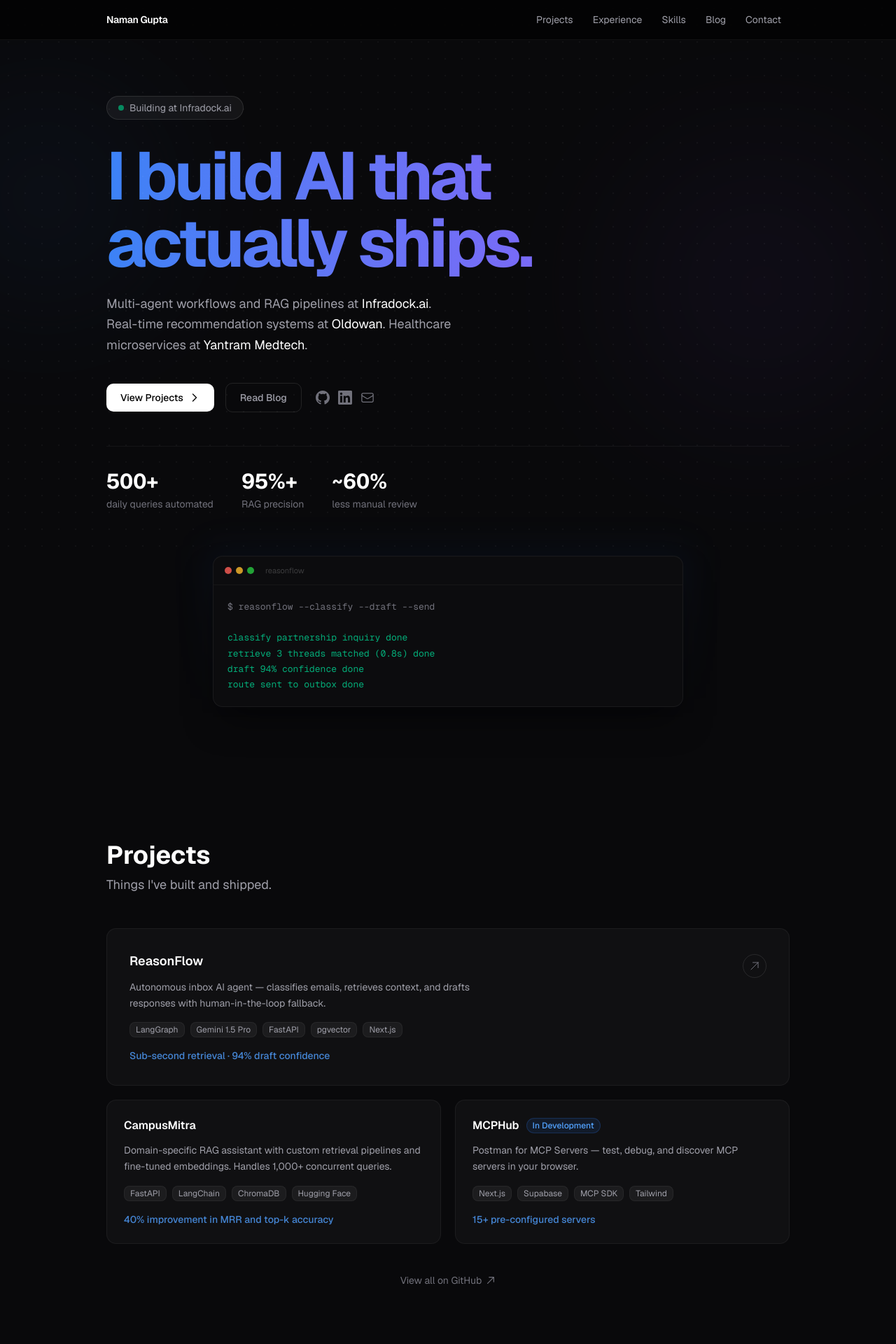
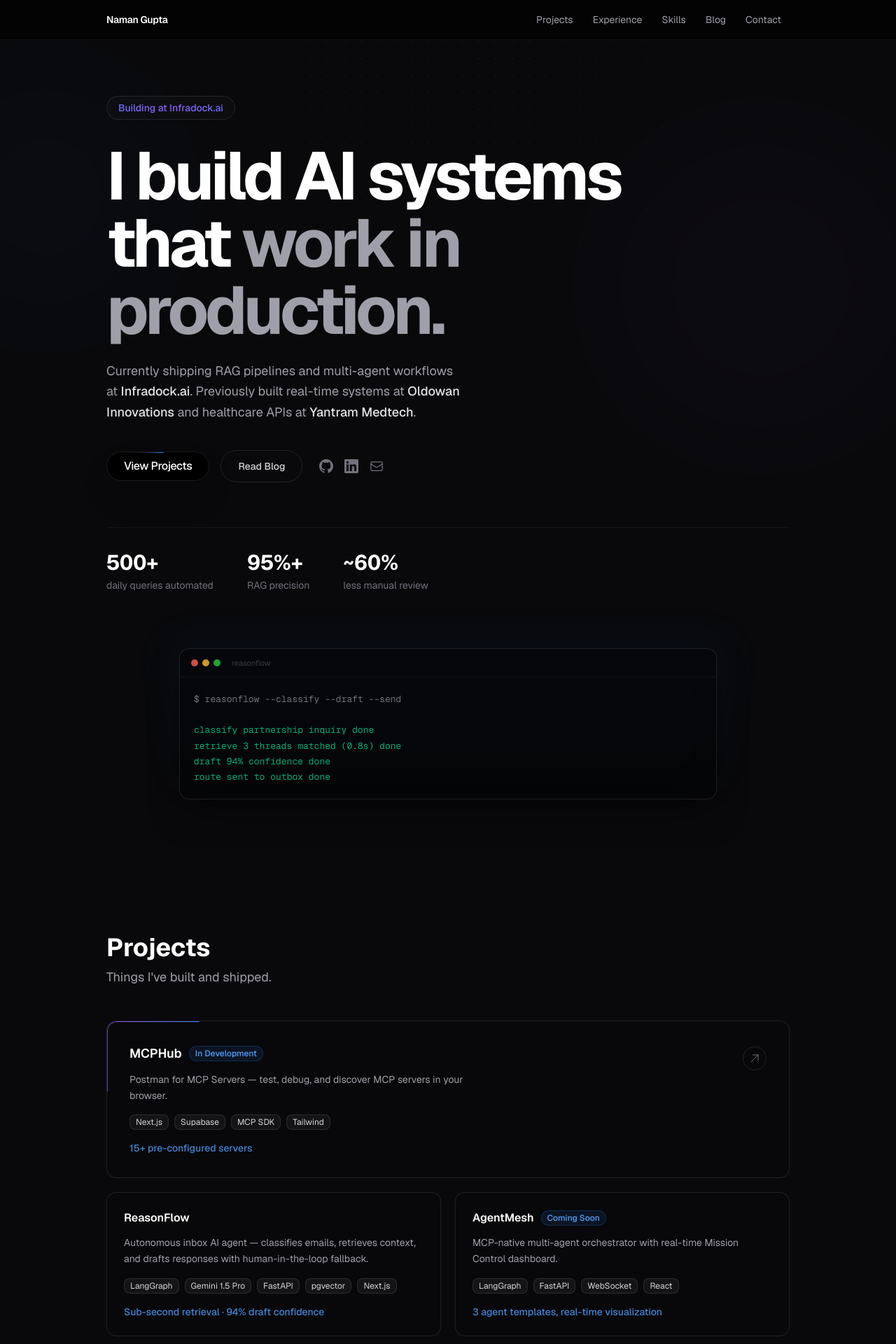
Before and after one commit to namanxdev/Portfolio, a Next.js app: page / in a window 1280 px wide. Shown: the top 1920 px of the page at 70% size. Built offline with nearby package versions, Linux system fonts and the light colour scheme.

Commit message:
style: enhance UI elements with improved colors and transitions; update project descriptions and metrics

```diff
--- a/app/globals.css
+++ b/app/globals.css
@@ -119,8 +119,10 @@ body::after {
   content: '';
   position: fixed;
   inset: 0;
-  background-image: radial-gradient(circle, rgba(255,255,255,0.04) 1px, transparent 1px);
+  background-image: radial-gradient(circle, rgba(255,255,255,0.05) 1px, transparent 1px);
   background-size: 24px 24px;
+  mask-image: radial-gradient(circle at 50% 0%, black, transparent 70%);
+  -webkit-mask-image: radial-gradient(circle at 50% 0%, black, transparent 70%);
   pointer-events: none;
   z-index: 0;
 }
--- a/components/BlogCard.tsx
+++ b/components/BlogCard.tsx
@@ -12,7 +12,7 @@ export function BlogCard({ title, date, excerpt, slug, readingTime }: BlogCardPr
   return (
     <Link
       href={`/blog/${slug}`}
-      className="group block rounded-xl border border-white/5 bg-zinc-900/50 p-5 transition-all duration-300 hover:border-blue-500/20 hover:bg-zinc-900/80 hover:shadow-[0_0_40px_rgba(59,130,246,0.06)]"
+      className="group block rounded-xl border border-white/10 bg-zinc-950/50 p-5 transition-all duration-500 hover:border-white/20 hover:bg-zinc-900/50"
     >
       <div className="mb-3 flex items-center gap-2 text-xs text-zinc-500">
         <span>{date}</span>
--- a/components/ProjectCard.tsx
+++ b/components/ProjectCard.tsx
@@ -21,13 +21,13 @@ export function ProjectCard({ title, description, tech, metric, href, status, fe
       href={href}
       target="_blank"
       rel="noopener noreferrer"
-      className={`group relative flex h-full flex-col overflow-hidden rounded-xl border border-white/5 bg-zinc-900/50 p-6 transition-all duration-300 hover:border-blue-500/20 hover:bg-zinc-900/80 hover:shadow-[0_0_40px_rgba(59,130,246,0.06)] ${
+      className={`group relative flex h-full flex-col overflow-hidden rounded-xl border border-white/10 bg-zinc-950/50 p-6 transition-all duration-500 hover:border-white/20 hover:bg-zinc-900/50 ${
         featured ? "sm:flex-row sm:items-start sm:gap-6 sm:p-8" : ""
       }`}
       onMouseEnter={() => setHovered(true)}
       onMouseLeave={() => setHovered(false)}
     >
-      {hovered && <BorderBeam size={featured ? 200 : 120} duration={6} colorFrom="#3b82f6" colorTo="#8b5cf6" />}
+      {featured && <BorderBeam size={200} duration={12} colorFrom="#3b82f6" colorTo="#8b5cf6" />}
 
       <div className="relative flex flex-1 flex-col">
         <div className="mb-3 flex items-center gap-2.5">
@@ -47,7 +47,7 @@ export function ProjectCard({ title, description, tech, metric, href, status, fe
           {tech.map((t) => (
             <span
               key={t}
-              className="rounded-md border border-white/5 bg-white/5 px-2 py-0.5 text-xs text-zinc-400"
+              className="rounded-md border border-white/10 bg-white/5 px-2 py-0.5 text-xs text-zinc-300"
             >
               {t}
             </span>
--- a/components/sections/Achievements.tsx
+++ b/components/sections/Achievements.tsx
@@ -32,7 +32,7 @@ export function Achievements() {
           {achievements.map((item) => (
             <div
               key={item.title}
-              className="rounded-lg border border-white/5 bg-zinc-900/50 p-4 transition-all duration-300 hover:border-blue-500/20 hover:bg-zinc-900/80"
+              className="rounded-lg border border-white/10 bg-zinc-950/50 p-4 transition-all duration-500 hover:border-white/20 hover:bg-zinc-900/50"
             >
               <p className="text-sm font-medium text-white">{item.title}</p>
               <p className="mt-1 text-xs text-blue-400">{item.result}</p>
--- a/components/sections/Contact.tsx
+++ b/components/sections/Contact.tsx
@@ -25,7 +25,7 @@ export function Contact() {
 
         <a
           href="mailto:namanguptabhopal@gmail.com"
-          className="group inline-flex items-center gap-2 rounded-lg bg-white px-6 py-3 text-sm font-medium text-black transition-all hover:bg-zinc-200"
+          className="group inline-flex items-center gap-2 rounded-full bg-white px-6 py-3 text-sm font-medium text-black transition-all hover:bg-zinc-200"
         >
           namanguptabhopal@gmail.com
           <svg className="h-4 w-4 transition-transform group-hover:translate-x-0.5" fill="none" viewBox="0 0 24 24" stroke="currentColor" strokeWidth={2}>
--- a/components/sections/Experience.tsx
+++ b/components/sections/Experience.tsx
@@ -50,7 +50,7 @@ export function Experience() {
           {experiences.map((exp) => (
             <div
               key={exp.company}
-              className="rounded-xl border border-white/5 bg-zinc-900/50 p-6 transition-all duration-300 hover:border-blue-500/20 hover:bg-zinc-900/80 hover:shadow-[0_0_40px_rgba(59,130,246,0.06)]"
+              className="rounded-xl border border-white/10 bg-zinc-950/50 p-6 transition-all duration-500 hover:border-white/20 hover:bg-zinc-900/50"
             >
               <div className="flex flex-col gap-1 sm:flex-row sm:items-baseline sm:justify-between">
                 <div className="flex items-center gap-2.5">
@@ -63,7 +63,7 @@ export function Experience() {
                 </div>
                 <span className="text-xs text-zinc-500">{exp.period}</span>
               </div>
-              <p className="mt-1 text-sm text-zinc-500">{exp.role}</p>
+              <p className="mt-1 text-sm text-zinc-400">{exp.role}</p>
               <p className="mt-3 text-sm leading-relaxed text-zinc-400">{exp.description}</p>
             </div>
           ))}
--- a/components/sections/Hero.tsx
+++ b/components/sections/Hero.tsx
@@ -3,6 +3,9 @@
 import Link from "next/link";
 import { motion } from "framer-motion";
 import { Terminal, TypingAnimation } from "@/components/magicui/terminal";
+import { AnimatedGradientText } from "@/components/magicui/animated-gradient-text";
+import { ShimmerButton } from "@/components/magicui/shimmer-button";
+import { NumberTicker } from "@/components/magicui/number-ticker";
 
 const terminalLines = [
   { text: "$ reasonflow --classify --draft --send", className: "text-zinc-500" },
@@ -16,9 +19,9 @@ const terminalLines = [
 ];
 
 const stats = [
-  { value: "500+", label: "daily queries automated" },
-  { value: "95%+", label: "RAG precision" },
-  { value: "~60%", label: "less manual review" },
+  { value: 500, suffix: "+", label: "daily queries automated" },
+  { value: 95, suffix: "%+", label: "RAG precision" },
+  { value: 60, prefix: "~", suffix: "%", label: "less manual review" },
 ];
 
 const fadeUp = (i: number) => ({
@@ -33,25 +36,26 @@ const fadeUp = (i: number) => ({
 export function Hero() {
   return (
     <section className="relative min-h-[100dvh] flex flex-col justify-center overflow-hidden">
-      {/* #1 — Gradient orbs */}
+      {/* #1 — Gradient orbs (Subtle) */}
       <div className="pointer-events-none absolute inset-0">
-        <div className="absolute top-20 -left-20 h-72 w-72 rounded-full bg-[#3b82f6] opacity-[0.08] blur-[120px]" />
-        <div className="absolute top-40 right-0 h-96 w-96 rounded-full bg-[#8b5cf6] opacity-[0.06] blur-[120px]" />
+        <div className="absolute top-20 -left-20 h-72 w-72 rounded-full bg-[#3b82f6] opacity-[0.05] blur-[120px]" />
+        <div className="absolute top-40 right-0 h-96 w-96 rounded-full bg-[#8b5cf6] opacity-[0.04] blur-[120px]" />
       </div>
 
       <div className="relative mx-auto w-full max-w-5xl px-6 py-20">
         {/* #1 — Pill badge */}
         <motion.div variants={fadeUp(0)} initial="hidden" animate="visible">
-          <div className="mb-8 inline-flex items-center gap-2 rounded-full border border-white/10 bg-white/5 px-4 py-1.5">
-            <span className="h-2 w-2 rounded-full bg-emerald-500 animate-pulse" />
-            <span className="text-sm text-zinc-400">Building at Infradock.ai</span>
+          <div className="mb-8 inline-flex items-center gap-2 rounded-full border border-white/10 bg-white/[0.02] px-4 py-1.5 backdrop-blur-md transition-colors hover:bg-white/[0.04]">
+            <span className="text-sm font-medium">
+              <AnimatedGradientText>Building at Infradock.ai</AnimatedGradientText>
+            </span>
           </div>
         </motion.div>
 
-        {/* #1 — Headline: full gradient */}
+        {/* #1 — Headline: High contrast white */}
         <motion.div variants={fadeUp(1)} initial="hidden" animate="visible">
-          <h1 className="max-w-4xl text-5xl sm:text-6xl md:text-7xl lg:text-8xl font-bold tracking-tighter bg-gradient-to-r from-[#3b82f6] to-[#8b5cf6] bg-clip-text text-transparent">
-            I build AI that actually ships.
+          <h1 className="max-w-4xl text-5xl sm:text-6xl md:text-7xl lg:text-8xl font-bold tracking-tighter text-white">
+            I build AI systems that <span className="text-zinc-400">work in production.</span>
           </h1>
         </motion.div>
 
@@ -62,12 +66,11 @@ export function Hero() {
           animate="visible"
           className="mt-6 max-w-lg text-lg leading-relaxed text-zinc-400"
         >
-          Multi-agent workflows and RAG pipelines at{" "}
-          <span className="text-white">Infradock.ai</span>.
-          Real-time recommendation systems at{" "}
-          <span className="text-white">Oldowan</span>.
-          Healthcare microservices at{" "}
-          <span className="text-white">Yantram Medtech</span>.
+          Currently shipping RAG pipelines and multi-agent workflows at{" "}
+          <span className="text-zinc-200 font-medium">Infradock.ai</span>.
+          Previously built real-time systems at{" "}
+          <span className="text-zinc-200 font-medium">Oldowan Innovations</span> and healthcare
+          APIs at <span className="text-zinc-200 font-medium">Yantram Medtech</span>.
         </motion.p>
 
         {/* CTAs */}
@@ -77,22 +80,20 @@ export function Hero() {
           animate="visible"
           className="mt-10 flex flex-wrap items-center gap-4"
         >
-          <a
-            href="#projects"
-            className="group inline-flex items-center gap-2 rounded-lg bg-white px-5 py-2.5 text-sm font-medium text-black transition-all hover:bg-zinc-200"
-          >
-            View Projects
-            <svg className="h-4 w-4 transition-transform group-hover:translate-x-0.5" fill="none" viewBox="0 0 24 24" stroke="currentColor" strokeWidth={2}>
-              <path strokeLinecap="round" strokeLinejoin="round" d="m8.25 4.5 7.5 7.5-7.5 7.5" />
-            </svg>
+          <a href="#projects">
+            <ShimmerButton className="shadow-2xl">
+              <span className="whitespace-pre-wrap text-center text-sm font-medium leading-none tracking-tight text-white dark:from-white dark:to-slate-900/10 lg:text-base">
+                View Projects
+              </span>
+            </ShimmerButton>
           </a>
           <Link
             href="/blog"
-            className="inline-flex items-center rounded-lg border border-white/10 px-5 py-2.5 text-sm font-medium text-zinc-400 transition-all hover:border-white/20 hover:text-white"
+            className="inline-flex items-center rounded-full border border-white/10 bg-transparent px-6 py-3 text-sm font-medium text-zinc-300 transition-all hover:bg-white/5 hover:text-white"
           >
             Read Blog
           </Link>
-          <div className="flex items-center gap-3 pl-1">
+          <div className="flex items-center gap-4 pl-2">
             <a href="https://github.com/namanxdev" target="_blank" rel="noopener noreferrer" className="text-zinc-500 transition-colors hover:text-white" aria-label="GitHub">
               <svg className="h-5 w-5" fill="currentColor" viewBox="0 0 24 24"><path d="M12 0C5.374 0 0 5.373 0 12c0 5.302 3.438 9.8 8.207 11.387.599.111.793-.261.793-.577v-2.234c-3.338.726-4.033-1.416-4.033-1.416-.546-1.387-1.333-1.756-1.333-1.756-1.089-.745.083-.729.083-.729 1.205.084 1.839 1.237 1.839 1.237 1.07 1.834 2.807 1.304 3.492.997.107-.775.418-1.305.762-1.604-2.665-.305-5.467-1.334-5.467-5.931 0-1.311.469-2.381 1.236-3.221-.124-.303-.535-1.524.117-3.176 0 0 1.008-.322 3.301 1.23A11.509 11.509 0 0 1 12 5.803c1.02.005 2.047.138 3.006.404 2.291-1.552 3.297-1.23 3.297-1.23.653 1.653.242 2.874.118 3.176.77.84 1.235 1.911 1.235 3.221 0 4.609-2.807 5.624-5.479 5.921.43.372.823 1.102.823 2.222v3.293c0 .319.192.694.801.576C20.566 21.797 24 17.3 24 12c0-6.627-5.373-12-12-12z"/></svg>
             </a>
@@ -110,11 +111,15 @@ export function Hero() {
           variants={fadeUp(4)}
           initial="hidden"
           animate="visible"
-          className="mt-12 flex flex-wrap gap-10 border-t border-white/5 pt-8"
+          className="mt-16 flex flex-wrap gap-12 border-t border-white/5 pt-8"
         >
           {stats.map((stat) => (
             <div key={stat.label}>
-              <p className="text-3xl font-bold tabular-nums text-white">{stat.value}</p>
+              <p className="text-3xl font-bold tabular-nums text-white">
+                {stat.prefix}
+                <NumberTicker value={stat.value} />
+                {stat.suffix}
+              </p>
               <p className="mt-1 text-sm text-zinc-500">{stat.label}</p>
             </div>
           ))}
@@ -125,11 +130,11 @@ export function Hero() {
           variants={fadeUp(5)}
           initial="hidden"
           animate="visible"
-          className="mt-16"
+          className="mt-20"
         >
-          <div className="relative mx-auto max-w-2xl">
+          <div className="relative mx-auto max-w-3xl">
             <div className="absolute -inset-4 rounded-2xl bg-gradient-to-b from-blue-500/5 to-transparent blur-xl" />
-            <Terminal title="reasonflow" className="relative">
+            <Terminal title="reasonflow" className="relative border-white/10 bg-black/40 backdrop-blur-xl">
               <TypingAnimation lines={terminalLines} typingSpeed={18} lineDelay={250} />
             </Terminal>
           </div>
--- a/components/sections/Projects.tsx
+++ b/components/sections/Projects.tsx
@@ -4,23 +4,6 @@ import { motion } from "framer-motion";
 import { ProjectCard } from "@/components/ProjectCard";
 
 const projects = [
-  {
-    title: "ReasonFlow",
-    description:
-      "Autonomous inbox AI agent — classifies emails, retrieves context, and drafts responses with human-in-the-loop fallback.",
-    tech: ["LangGraph", "Gemini 1.5 Pro", "FastAPI", "pgvector", "Next.js"],
-    metric: "Sub-second retrieval · 94% draft confidence",
-    href: "https://github.com/namanxdev",
-    featured: true,
-  },
-  {
-    title: "CampusMitra",
-    description:
-      "Domain-specific RAG assistant with custom retrieval pipelines and fine-tuned embeddings. Handles 1,000+ concurrent queries.",
-    tech: ["FastAPI", "LangChain", "ChromaDB", "Hugging Face"],
-    metric: "40% improvement in MRR and top-k accuracy",
-    href: "https://github.com/namanxdev",
-  },
   {
     title: "MCPHub",
     description:
@@ -29,6 +12,24 @@ const projects = [
     metric: "15+ pre-configured servers",
     href: "https://github.com/namanxdev",
     status: "In Development",
+    featured: true,
+  },
+  {
+    title: "ReasonFlow",
+    description:
+      "Autonomous inbox AI agent — classifies emails, retrieves context, and drafts responses with human-in-the-loop fallback.",
+    tech: ["LangGraph", "Gemini 1.5 Pro", "FastAPI", "pgvector", "Next.js"],
+    metric: "Sub-second retrieval · 94% draft confidence",
+    href: "https://github.com/namanxdev",
+  },
+  {
+    title: "AgentMesh",
+    description:
+      "MCP-native multi-agent orchestrator with real-time Mission Control dashboard.",
+    tech: ["LangGraph", "FastAPI", "WebSocket", "React"],
+    metric: "3 agent templates, real-time visualization",
+    href: "https://github.com/namanxdev",
+    status: "Coming Soon",
   },
 ];
 
--- a/components/sections/Skills.tsx
+++ b/components/sections/Skills.tsx
@@ -54,7 +54,7 @@ export function Skills() {
                 {group.skills.map((skill) => (
                   <span
                     key={skill}
-                    className="rounded-md border border-white/5 bg-white/5 px-2.5 py-1 text-xs text-zinc-400 transition-colors hover:border-white/10 hover:text-white"
+                    className="rounded-md border border-white/10 bg-white/[0.02] px-2.5 py-1 text-xs text-zinc-300 transition-colors hover:bg-white/[0.05] hover:text-white"
                   >
                     {skill}
                   </span>
```
